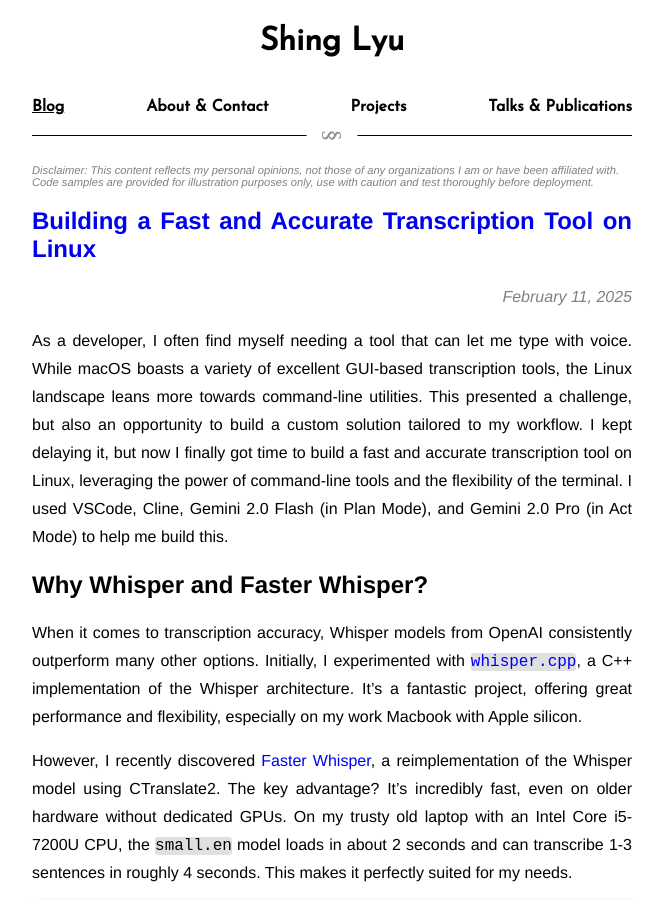
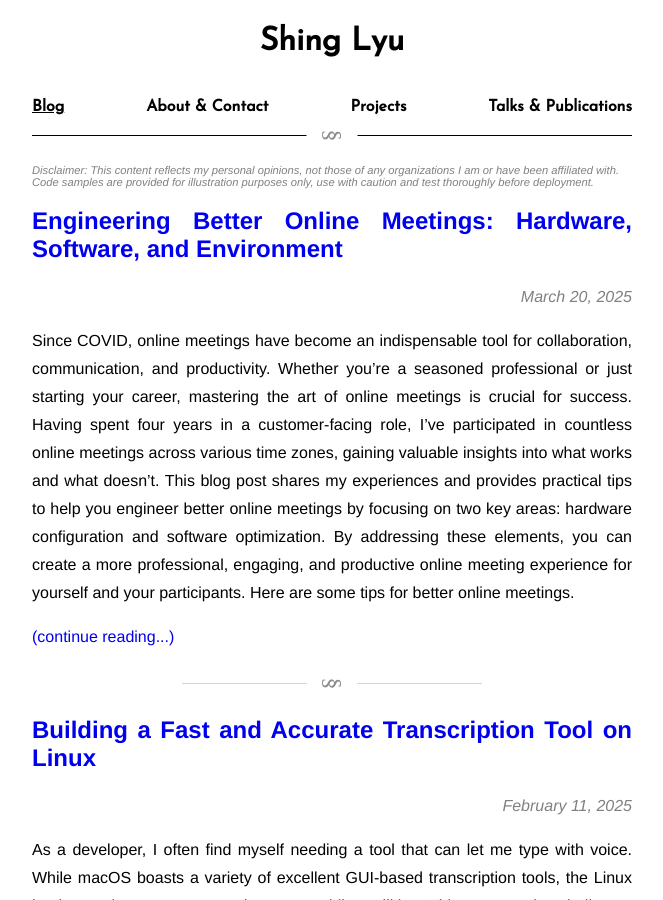
Before and after one commit to shinglyu/shinglyu.github.io, a Jekyll site: the page built from index.html, in a window 1280 px wide and 900 px high. Shown: the whole window, without its empty margins (308-971 px from the left). Built offline with Jekyll 4.4.1, drawn with Linux system fonts in a browser that asks for light colours; the list of posts is cut into pages by our own code; some of the changed lines change nothing that is shown; some of the changed text lies outside the part shown.

Commit message:
publish online meeting post

```diff
--- a/_drafts/engineering-better-online-meetings.md
+++ b/_posts/2025-03-20-engineering-better-online-meetings.md
@@ -2,7 +2,7 @@
 layout: post
 title: "Engineering Better Online Meetings: Hardware, Software, and Environment"
 categories: Productivity
-date: 2025-03-20 23:18:00 +01:00
+date: 2025-03-20 23:20:24 +01:00
 excerpt_separator: <!--more-->
 tags: content, blog
 ---
```
